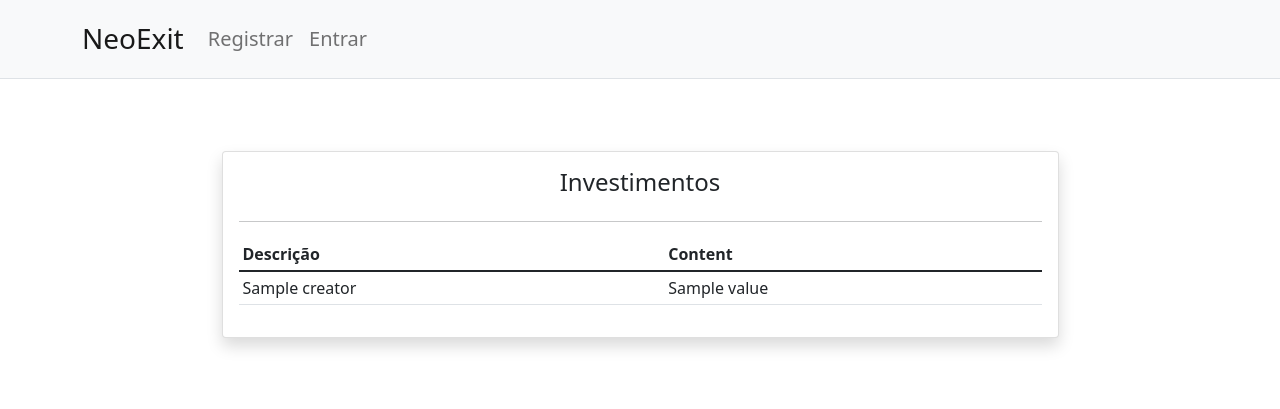
After one commit to diegobers/django-rest-neoexit, a Django app: template oferta/templates/oferta/listar-investimento.html in a window 1280 px wide. The commit adds this page. Shown: the top 409 px of the page. Run offline with Django 3.2, Linux system fonts and the light colour scheme; the template is opened without the code that fills it: most values are stand-ins (such as "Sample title", 1, 10 or a date in 2020); parts of the project's set-up code (start-up, migrations or seed data) failed here and were passed over; some libraries are stand-ins or nearby versions.

Commit message:
add investimento model and template

```diff
--- a/oferta/templates/base.html
+++ b/oferta/templates/base.html
@@ -31,6 +31,9 @@
                                 <a class="nav-link mr-4 lead" href="{% url 'oferta' %}">Ofertas</a>
                             </li>
                             <li class='nav-item'>
+                                <a class="nav-link mr-4 lead" href="{% url 'list-investimento' %}">Investimentos</a>
+                            </li>
+                            <li class='nav-item'>
                                 <a class="nav-link mr-4 lead" href="{% url 'logout' %}">Sair</a>
                             </li>
                         {% else %}
@@ -50,9 +53,6 @@
 
 
 
-
-
-
     {% block content %}
 
     {% endblock %}
--- a/oferta/templates/oferta/detalhes.html
+++ b/oferta/templates/oferta/detalhes.html
@@ -27,7 +27,10 @@
             </div>
         </div>
     </div>
+
     {% endrow %}
+    <a class='btn btn-secondary mx-auto w-25' href="{% url 'oferta-detalhe' oferta.slug %}">Investir</a>
+
 </div>
 
 {% row 'mt-5' %}
--- /dev/null
+++ b/oferta/templates/oferta/listar-investimento.html
@@ -0,0 +1,40 @@
+{% extends 'base.html' %}
+{% block title %}Todos Investimentos{% endblock title %}
+
+{% block content %}
+
+<div class='container mx-auto'>
+  <div class='row'>
+    <div class='my-4 mx-auto col-sm col-md col-lg col-xl'>
+      <div class='card card-body my-5 w-75 mx-auto shadow'>
+        <h4 class='font-weight-bold text-center font-italic'> Investimentos</h4>
+        <hr>
+        <div class="table-responsive">
+          <table class='table table-sm table-md table-lg table-xl'>
+            <thead>
+              <tr>
+                <th>Descrição</th>
+                <th>Content</th>
+
+              </tr>
+            </thead>
+            <tbody>
+              {% for i in investimento %}
+              <tr>
+                <td>{{i.creator}}</td>
+                <td>{{i.value}}</td>
+
+              </tr>
+              {% empty %}
+                <h3>Lista vazia!</h3>
+              {% endfor %}
+            </tbody>
+          </table>
+        </div>
+      </div>
+    </div>
+  </div>
+</div>
+
+
+{% endblock  %}
--- a/oferta/templates/oferta/listar.html
+++ b/oferta/templates/oferta/listar.html
@@ -7,7 +7,7 @@
   <div class='row'>
     <div class='my-4 mx-auto col-sm col-md col-lg col-xl'>
       <div class='card card-body my-5 w-75 mx-auto shadow'>
-        <h4 class='font-weight-bold text-center font-italic'>Todas Ofertas</h4>
+        <h4 class='font-weight-bold text-center font-italic'> Ofertas</h4>
         <hr>
         <div class="table-responsive">
           <table class='table table-sm table-md table-lg table-xl'>
```
Also changed, not shown: neoexit/urls.py (+8 -2 lines), oferta/forms.py (+12 -1 lines), oferta/models.py (+10 -0 lines), oferta/templates/oferta/oferta-detalhe.html (+9 -22 lines), oferta/views.py (+27 -2 lines), oferta/migrations/0002_investimento.py (added).
